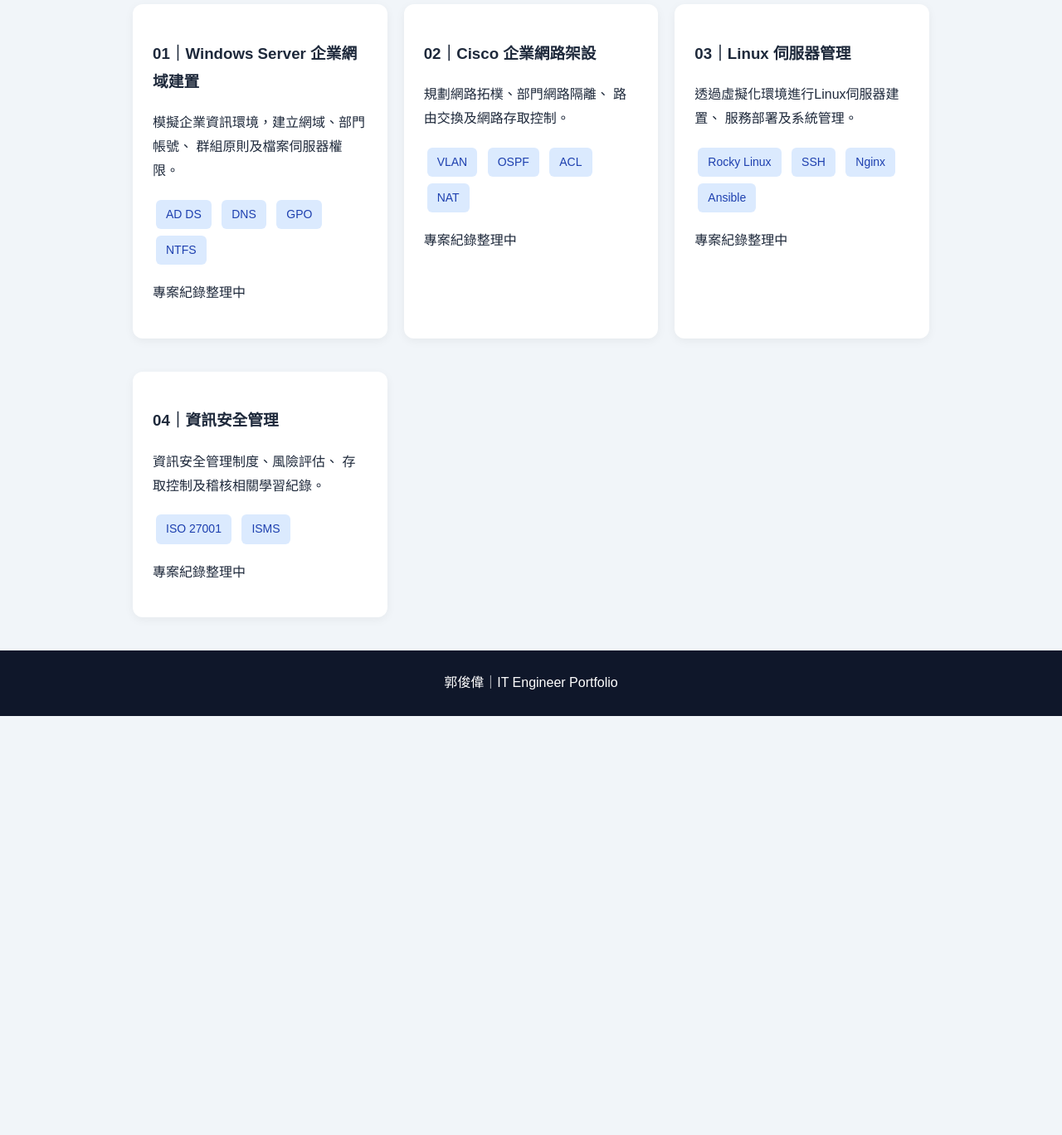
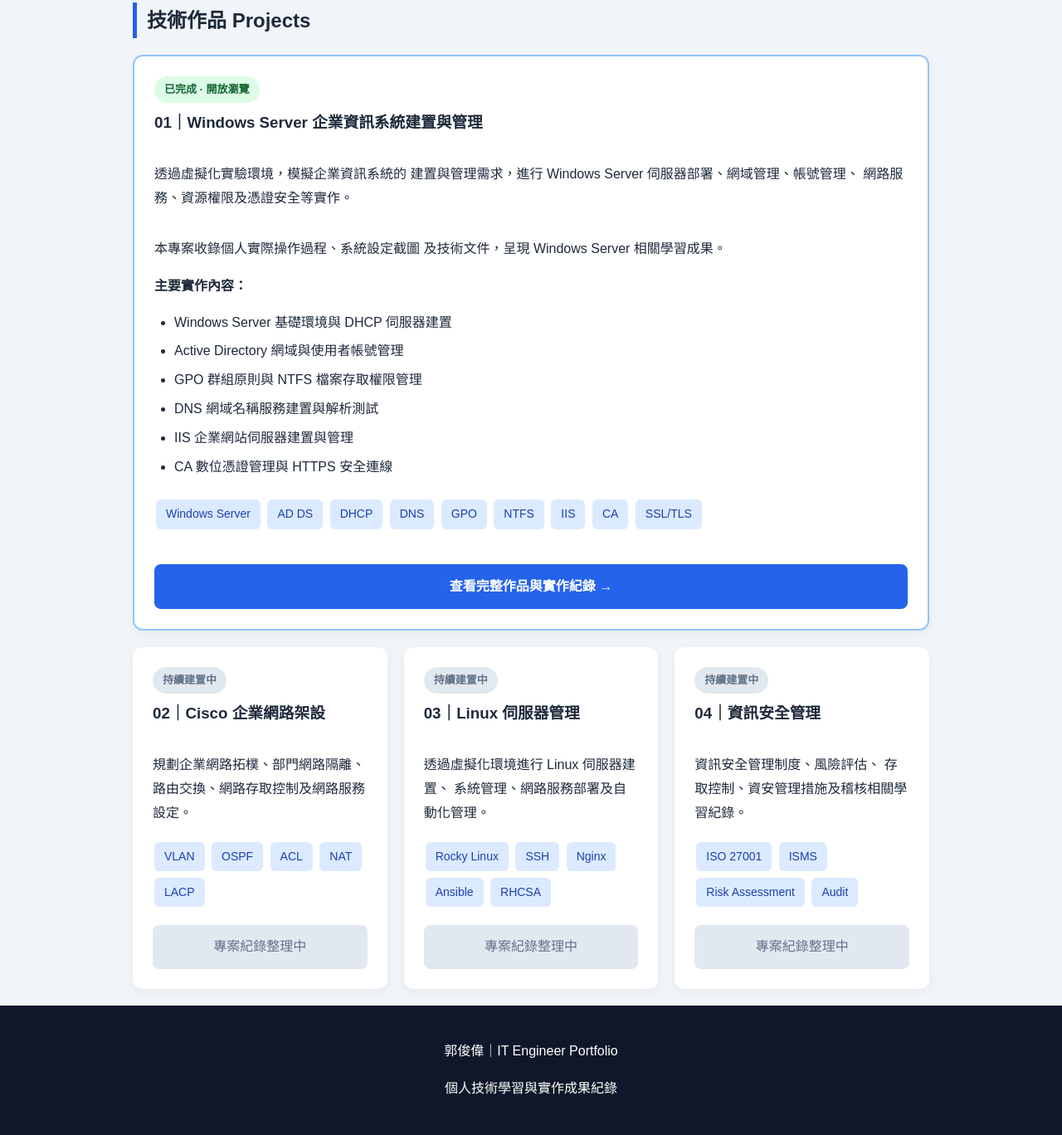
Before and after one commit to Guo-Jiun-Woei/Guo-Jiun-Woei.github.io, a plain HTML site: page index.html in a window 1280 px wide. Shown: the part 797-2165 px from the top of the page at 83% size. Before the commit the page ends 1660 px from the top, so only its background shows below. Drawn offline with Linux system fonts and the light colour scheme.

Commit message:
Update index.html

```diff
--- a/index.html
+++ b/index.html
@@ -4,9 +4,14 @@
 <head>
 <meta charset="UTF-8">
 <meta name="viewport" content="width=device-width, initial-scale=1.0">
+
 <title>郭俊偉｜個人技術作品集</title>
+
 <style>
-* { box-sizing: border-box; }
+
+* {
+    box-sizing: border-box;
+}
 
 body {
     margin: 0;
@@ -43,6 +48,11 @@ h2 {
     padding-left: 12px;
 }
 
+h3 {
+    margin-top: 10px;
+    line-height: 1.5;
+}
+
 .card {
     background: white;
     border-radius: 12px;
@@ -58,19 +68,87 @@ h2 {
     gap: 20px;
 }
 
+.project-card {
+    display: flex;
+    flex-direction: column;
+    margin-bottom: 0;
+}
+
+.featured {
+    grid-column: 1 / -1;
+    border: 2px solid #93c5fd;
+}
+
 .tag {
     display: inline-block;
     background: #dbeafe;
     color: #1e40af;
     padding: 5px 12px;
-    margin: 4px;
+    margin: 4px 2px;
     border-radius: 6px;
     font-size: 14px;
+}
+
+.status {
+    display: inline-block;
+    align-self: flex-start;
+    padding: 4px 12px;
+    border-radius: 20px;
+    font-size: 13px;
+    font-weight: bold;
+}
+
+.completed {
+    background: #dcfce7;
+    color: #166534;
+}
+
+.pending {
+    background: #e2e8f0;
+    color: #64748b;
+}
+
+.skill-list {
+    padding-left: 24px;
+    margin: 15px 0;
+}
+
+.skill-list li {
+    margin-bottom: 6px;
 }
 
 a {
     color: #2563eb;
     text-decoration: none;
+}
+
+.project-link {
+    display: block;
+    background: #2563eb;
+    color: white;
+    padding: 13px 20px;
+    margin-top: 20px;
+    text-align: center;
+    font-weight: bold;
+    border-radius: 8px;
+    transition: background 0.2s;
+}
+
+.project-link:hover {
+    background: #1d4ed8;
+}
+
+.coming-soon {
+    background: #e2e8f0;
+    color: #64748b;
+    text-align: center;
+    padding: 12px;
+    border-radius: 8px;
+    margin-top: auto;
+}
+
+.tags {
+    margin-bottom: 18px;
 }
 
 footer {
@@ -79,99 +157,305 @@ footer {
     padding: 25px;
     text-align: center;
 }
+
+@media (max-width: 600px) {
+
+    header {
+        padding: 35px 15px;
+    }
+
+    header h1 {
+        font-size: 24px;
+    }
+
+    main {
+        padding: 15px;
+    }
+
+    .card {
+        padding: 18px;
+    }
+
+    .projects {
+        grid-template-columns: 1fr;
+    }
+
+    h2 {
+        font-size: 21px;
+    }
+
+    h3 {
+        font-size: 19px;
+    }
+
+}
+
 </style>
 </head>
 
 <body>
 
+<!-- 網站標題 -->
+
 <header>
+
+    <p>IT ENGINEER PORTFOLIO</p>
+
     <h1>郭俊偉｜個人技術作品集</h1>
+
     <p>MIS 工程師 · 網路工程 · 系統管理</p>
-    <p>IT Engineer Portfolio</p>
+
 </header>
 
 <main>
 
+<!-- 個人介紹 -->
+
 <section>
+
     <h2>關於我 About Me</h2>
+
     <div class="card">
+
         <p>
         具備20年海軍服役經歷，曾擔任艦艇長及通資科長，
-        具備團隊管理、任務執行與問題處理能力。
+        具備團隊管理、任務執行、跨部門協調與問題處理能力。
         </p>
+
         <p>
         透過專業職業訓練及自主學習，培養網路架設、
-        Windows Server、Linux系統管理與資訊安全能力，
-        並持續透過實作專案累積技術經驗。
+        Windows Server、Linux 系統管理與資訊安全能力，
+        並持續透過虛擬化實驗環境（Home Lab）
+        累積資訊系統建置與管理經驗。
         </p>
+
+        <p>
+        本作品集主要呈現個人技術學習成果、實作操作流程、
+        系統設定、功能驗證及問題排除紀錄。
+        </p>
+
     </div>
+
 </section>
 
+<!-- 專業證照 -->
+
 <section>
+
     <h2>專業證照 Certifications</h2>
+
     <div class="card">
+
         <span class="tag">RHCSA</span>
+
         <span class="tag">網路架設乙級</span>
+
         <span class="tag">網路架設丙級</span>
+
         <span class="tag">ISO 27001 主導稽核員</span>
+
         <span class="tag">CCNA 準備中</span>
+
     </div>
+
 </section>
 
+<!-- 技術作品 -->
+
 <section>
+
     <h2>技術作品 Projects</h2>
 
     <div class="projects">
 
-        <article class="card">
-            <h3>01｜Windows Server 企業網域建置</h3>
-            <p>模擬企業資訊環境，建立網域、部門帳號、
-            群組原則及檔案伺服器權限。</p>
+        <!-- 作品01 Windows Server -->
+
+        <article class="card project-card featured">
+
+            <span class="status completed">
+                已完成 · 開放瀏覽
+            </span>
+
+            <h3>
+                01｜Windows Server 企業資訊系統建置與管理
+            </h3>
+
+            <p>
+                透過虛擬化實驗環境，模擬企業資訊系統的
+                建置與管理需求，進行 Windows Server
+                伺服器部署、網域管理、帳號管理、
+                網路服務、資源權限及憑證安全等實作。
+            </p>
+
+            <p>
+                本專案收錄個人實際操作過程、系統設定截圖
+                及技術文件，呈現 Windows Server
+                相關學習成果。
+            </p>
+
+            <strong>主要實作內容：</strong>
+
+            <ul class="skill-list">
+
+                <li>
+                    Windows Server 基礎環境與 DHCP 伺服器建置
+                </li>
+
+                <li>
+                    Active Directory 網域與使用者帳號管理
+                </li>
+
+                <li>
+                    GPO 群組原則與 NTFS 檔案存取權限管理
+                </li>
+
+                <li>
+                    DNS 網域名稱服務建置與解析測試
+                </li>
+
+                <li>
+                    IIS 企業網站伺服器建置與管理
+                </li>
+
+                <li>
+                    CA 數位憑證管理與 HTTPS 安全連線
+                </li>
+
+            </ul>
+
+            <div class="tags">
+
+                <span class="tag">Windows Server</span>
                 <span class="tag">AD DS</span>
+                <span class="tag">DHCP</span>
                 <span class="tag">DNS</span>
                 <span class="tag">GPO</span>
                 <span class="tag">NTFS</span>
-            <p>專案紀錄整理中</p>
+                <span class="tag">IIS</span>
+                <span class="tag">CA</span>
+                <span class="tag">SSL/TLS</span>
+
+            </div>
+
+            <a class="project-link"
+               href="windows-server/index.html">
+
+                查看完整作品與實作紀錄 →
+
+            </a>
+
         </article>
 
-        <article class="card">
+        <!-- 作品02 Cisco -->
+
+        <article class="card project-card">
+
+            <span class="status pending">
+                持續建置中
+            </span>
+
             <h3>02｜Cisco 企業網路架設</h3>
-            <p>規劃網路拓樸、部門網路隔離、
-            路由交換及網路存取控制。</p>
+
+            <p>
+                規劃企業網路拓樸、部門網路隔離、
+                路由交換、網路存取控制及網路服務設定。
+            </p>
+
+            <div class="tags">
+
                 <span class="tag">VLAN</span>
                 <span class="tag">OSPF</span>
                 <span class="tag">ACL</span>
                 <span class="tag">NAT</span>
-            <p>專案紀錄整理中</p>
+                <span class="tag">LACP</span>
+
+            </div>
+
+            <div class="coming-soon">
+
+                專案紀錄整理中
+
+            </div>
+
         </article>
 
-        <article class="card">
+        <!-- 作品03 Linux -->
+
+        <article class="card project-card">
+
+            <span class="status pending">
+                持續建置中
+            </span>
+
             <h3>03｜Linux 伺服器管理</h3>
-            <p>透過虛擬化環境進行Linux伺服器建置、
-            服務部署及系統管理。</p>
+
+            <p>
+                透過虛擬化環境進行 Linux 伺服器建置、
+                系統管理、網路服務部署及自動化管理。
+            </p>
+
+            <div class="tags">
+
                 <span class="tag">Rocky Linux</span>
                 <span class="tag">SSH</span>
                 <span class="tag">Nginx</span>
                 <span class="tag">Ansible</span>
-            <p>專案紀錄整理中</p>
+                <span class="tag">RHCSA</span>
+
+            </div>
+
+            <div class="coming-soon">
+
+                專案紀錄整理中
+
+            </div>
+
         </article>
 
-        <article class="card">
+        <!-- 作品04 資訊安全 -->
+
+        <article class="card project-card">
+
+            <span class="status pending">
+                持續建置中
+            </span>
+
             <h3>04｜資訊安全管理</h3>
-            <p>資訊安全管理制度、風險評估、
-            存取控制及稽核相關學習紀錄。</p>
+
+            <p>
+                資訊安全管理制度、風險評估、
+                存取控制、資安管理措施及稽核相關學習紀錄。
+            </p>
+
+            <div class="tags">
+
                 <span class="tag">ISO 27001</span>
                 <span class="tag">ISMS</span>
-            <p>專案紀錄整理中</p>
+                <span class="tag">Risk Assessment</span>
+                <span class="tag">Audit</span>
+
+            </div>
+
+            <div class="coming-soon">
+
+                專案紀錄整理中
+
+            </div>
+
         </article>
 
     </div>
+
 </section>
 
 </main>
 
 <footer>
-    郭俊偉｜IT Engineer Portfolio
+
+    <p>郭俊偉｜IT Engineer Portfolio</p>
+
+    <p>個人技術學習與實作成果紀錄</p>
+
 </footer>
 
 </body>
```
Lines whose indentation alone changed are shown as unchanged.
